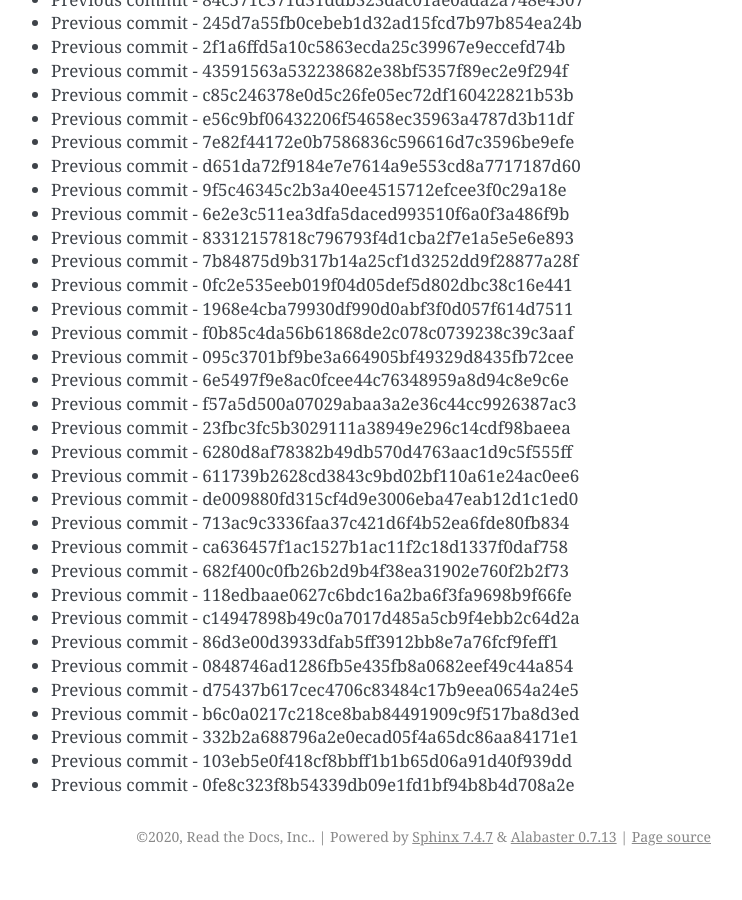
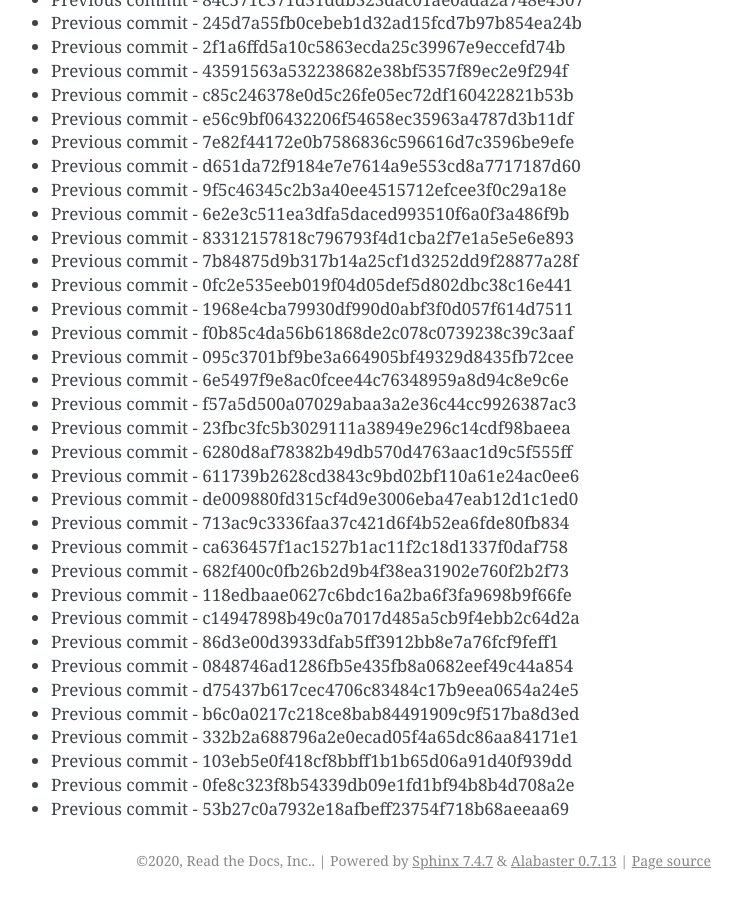
Before and after one commit to readthedocs/rtd-git-stresstest, a Sphinx documentation site: the page built from docs/updates.rst, in a window 1280 px wide and 900 px high, scrolled down 74569 px. Shown: the whole window, without its empty margins (399-1141 px from the left). Built offline with Sphinx 7.4.7, drawn with Linux system fonts in a browser that asks for light colours; before the commit the page ends 75445 px from its top, so only the background shows below that.

Commit message:
Generating commit from previous: 53b27c0a7932e18afbeff23754f718b68aeeaa69

```diff
--- a/docs/updates.rst
+++ b/docs/updates.rst
@@ -3165,3 +3165,4 @@ It can be tested for any performance characteristics.
 * Previous commit - 332b2a688796a2e0ecad05f4a65dc86aa84171e1
 * Previous commit - 103eb5e0f418cf8bbff1b1b65d06a91d40f939dd
 * Previous commit - 0fe8c323f8b54339db09e1fd1bf94b8b4d708a2e
+* Previous commit - 53b27c0a7932e18afbeff23754f718b68aeeaa69
```
